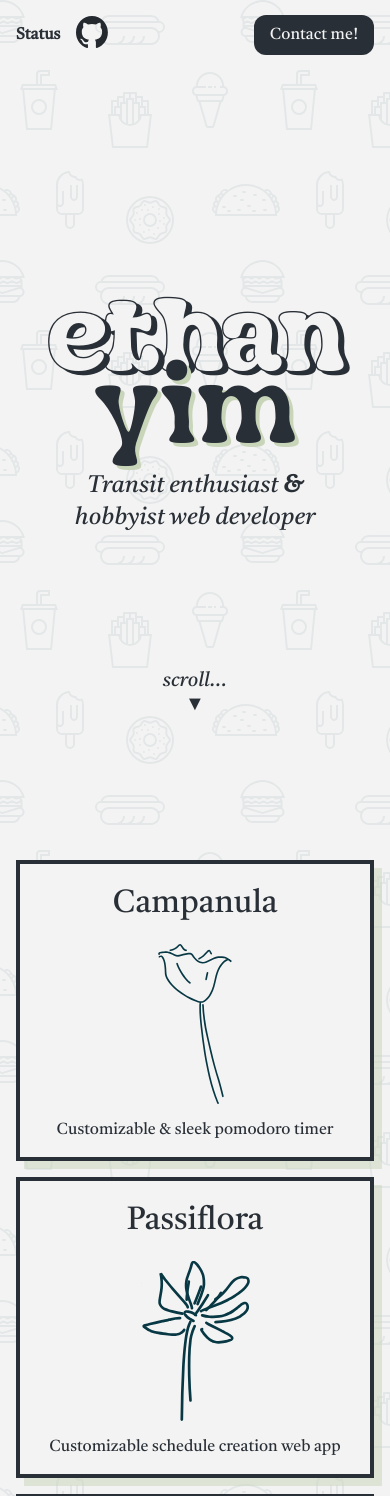
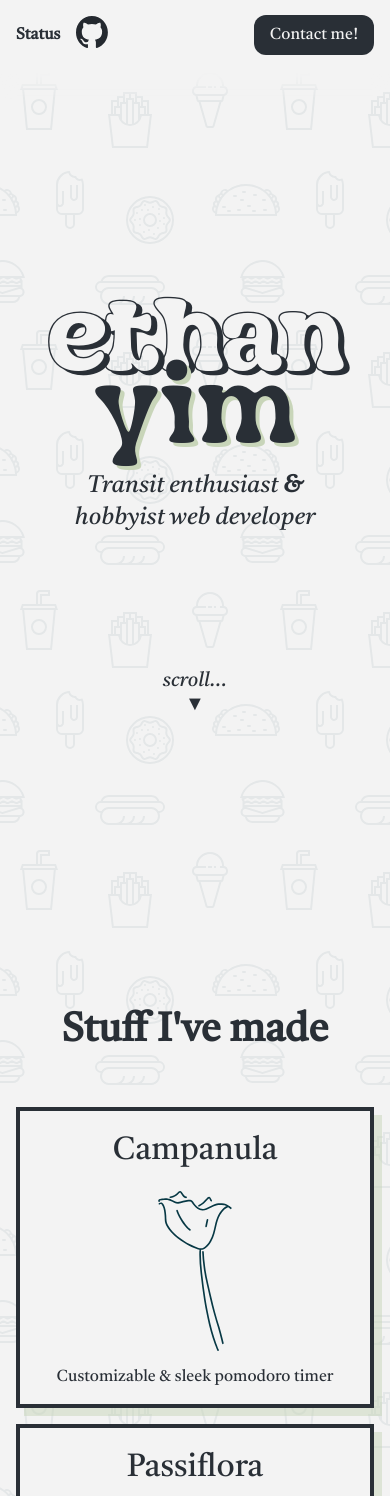
Before and after one commit to literaiiy/quinta, a SvelteKit app: page / in a window 390 px wide. Shown: the top 1496 px of the page. Built offline with nearby package versions, Linux system fonts and the light colour scheme.

Commit message:
fixed mobile navbar look & added smooth scrolling

```diff
--- a/src/routes/+layout.svelte
+++ b/src/routes/+layout.svelte
@@ -49,10 +49,10 @@
       </a>
       <span class='tagline'>Transit enthusiast <b>&</b> hobbyist web developer</span>
     </div>
-    <div class="scroll-indicator">
+    <a href="#projects" class="scroll-indicator">
       <span>scroll...</span>
       <span>▼</span>
-    </div>
+    </a>
   </section>
   <slot></slot>
 </main>
@@ -91,6 +91,7 @@
   }
 
   nav {
+    z-index: 150;
     width: 100%;
     position: fixed;
     display: flex;
@@ -98,10 +99,10 @@
     justify-content: space-between;
     align-items: center;
     padding: 1rem 1rem;
-    // height: 3rem;
+    background-color: #f3f3f3;
+    box-shadow: 0 1rem 1rem #f3f3f3;
     box-sizing: border-box;
     & > .nav-left {
-      // font-style: italic;
       font-weight: 600;
       display: flex;
       flex-direction: row;
@@ -113,7 +114,6 @@
       }
     }
     & > .nav-right {
-      // margin-left: auto;
       & > a.nav-contact {
         background-color: $main-color;
         color: $near-white;
@@ -178,7 +178,7 @@
     text-align: center;
   }
 
-  .scroll-indicator {
+  a.scroll-indicator {
     display: flex;
     flex-direction: column;
     justify-content: center;
--- a/src/routes/+page.svelte
+++ b/src/routes/+page.svelte
@@ -65,6 +65,7 @@
 </script>
 
 <section>
+  <h2 id="projects">Stuff I've made</h2>
   <div class='container'>
     {#each items as i}
       <ColItem id={i.id} name={i.name} url={i.url} desc={i.desc} imageUrl={i.imageUrl}/>
@@ -80,6 +81,12 @@
     align-items: center;
   }
 
+  h2 {
+    font-size: 2.5rem;
+    font-weight: 600;
+    padding: 8rem 0 0 0;
+  }
+
   div.container {
     max-width: min(95vw, 960px);
     display: flex;
--- a/src/styles/globals.scss
+++ b/src/styles/globals.scss
@@ -24,6 +24,7 @@
 html {
   // width: 100vw;
   height: 100vh;
+  scroll-behavior: smooth;
 }
 
 body {
```
